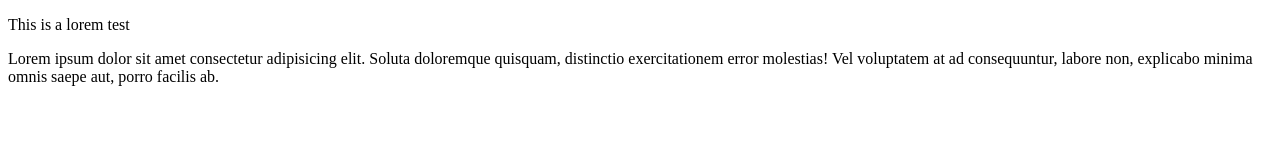
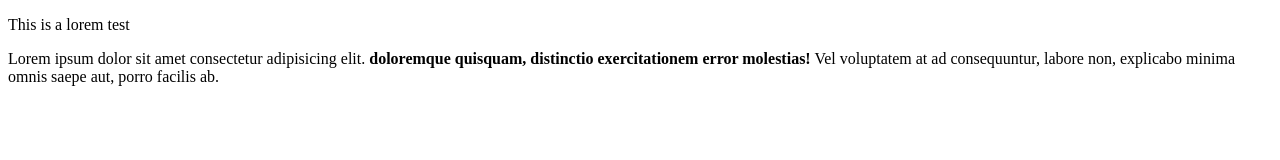
Before and after one commit to Akatobi7/loremtest, a plain HTML site: page index.html in a window 1280 px wide. Drawn offline with Linux system fonts and the light colour scheme.

Commit message:
strong tag used

```diff
--- a/index.html
+++ b/index.html
@@ -8,6 +8,6 @@
 </head>
 <body>
     <p>This is a lorem test</p>
-    Lorem ipsum dolor sit amet consectetur adipisicing elit. Soluta doloremque quisquam, distinctio exercitationem error molestias! Vel voluptatem at ad consequuntur, labore non, explicabo minima omnis saepe aut, porro facilis ab.
+    Lorem ipsum dolor sit amet consectetur adipisicing elit. <strong>doloremque quisquam, distinctio exercitationem error molestias!</strong>  Vel voluptatem at ad consequuntur, labore non, explicabo minima omnis saepe aut, porro facilis ab.
 </body>
 </html>
```
